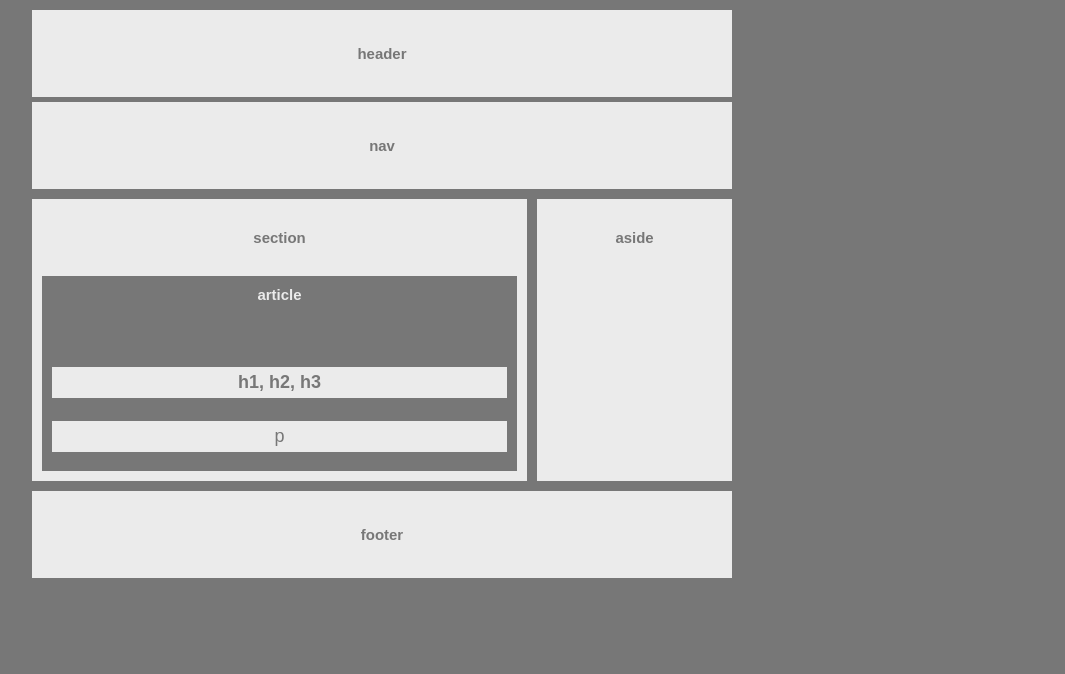
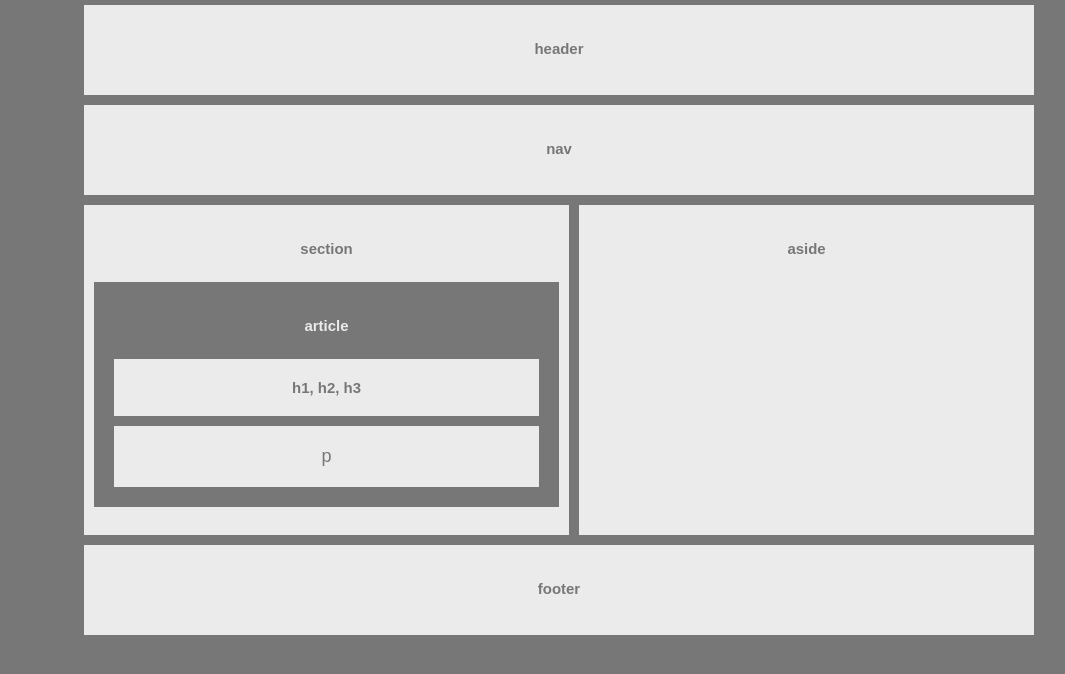
Before and after one commit to armonkahil/HW-Wireframe, a plain HTML site: page index.html in a window 1280 px wide. Shown: the whole page, without its empty margins (81-1146 px from the left). Drawn offline with Linux system fonts and the light colour scheme.

Commit message:
Never give up

```diff
--- a/index.html
+++ b/index.html
@@ -1,48 +1,38 @@
 <!DOCTYPE html>
 <html lang="en-us">
     <head>
-        <meta charset = "utf-8">
+        <meta charset = "UTF-8">
         <link rel="stylesheet" type="text/css" href = "style.css">
         <Title>Wire Frame Assignment</Title>
     </head>
     <body>
-        <div class = "container">
-
         <!--Header-->
         <header>
             <h5>header</h5>
         </header>
-
         <!--Nav Bar-->
         <nav>
             <h5>nav</h5>
         </nav>
+        <div class="clearfix">
             <!--Section-->
-            <div class="clearfix">
-                <div class="clearfix">
             <section>
                 <h5>section</h5>
-                                <div>
                     <!--Article contained in Section with a heading-->
-                                    <article class = "clearfix">
+                        <article>
                             <!--Heading tag within Article section-->
                             <h5 id="greybox">article</h5>
-                                            <div id="innerbox" class = "clearfix">
-                                                <h4>h1, h2, h3</h4>
-                                                <p>p</p>
-                                            </div>
+                                <h5 class="innerbox">h1, h2, h3</h5>
+                                <p class="innerbox">p</p>
                         </article>
-                                </div>
             </section>
             <!--Aside-->
-                        <aside class = "clearfix">
+            <aside>
                 <h5>aside</h5>
             </aside>
-                    </div>
         </div>
         <footer>
             <h5>footer</h5>
         </footer>
-        </div>
     </body>
 </html>
--- a/style.css
+++ b/style.css
@@ -1,9 +1,9 @@
 *, *::after, *::before {
     box-sizing: border-box;
-  }
+}
 
-  .clearfix::after {
-    content: "";
+.clearfix::after {
+    content: " ";
     display: block;
     clear: both;
 }
@@ -13,68 +13,58 @@ body {
     color: #777;
     background: #777;
     width: 960px;
+    margin: 0 auto;
     font-size: 18px;
     text-align: center;
+
 }
 
-.container {
-    margin: 10px;
-    margin-left: 100px;
-    margin-right: 150px;
-    height: auto;
-
-}
-header, nav, footer  {
+header, nav, footer {
     background: #ebebeb;
-    padding: 5px;
-    margin: 5px;
+    height: 100px;
+    padding: 10px;
+    border: 5px solid #777;
 
 }
 
 section {
     background: #ebebeb;
     width: 495px;
-    margin: 5px;
+    height: 340px;
+    padding: 10px;
+    border: 5px solid #777;
     float: left;
-    height: auto;
 }
 
 aside {
     background: #ebebeb;
-    margin: 5px;
+    width: 465px;
+    height: 340px;
+    padding: 10px;
+    border: 5px solid #777;
     float: left;
-    width: 195px;
-    height: 282px;
-
 }
 
  article {
     color: #ebebeb;
     background: #777;
-    display: block;
-    margin: 10px;
+    border: 10px solid #777;
+}
+
+h5, p {
+    color: #777;
+    background: #ebebeb;
 
 }
 
-h1, h2, h3, h4, h5, p {
-    color: #777;
-    background: #ebebeb;
-    padding: 5px;
-
-}
-#innerbox {
-    /* overflow: auto; */
-    margin: 5px;
-    padding: 5px;
-    padding-bottom: 1px;
-    display:block;
+.innerbox {
+    overflow: hidden;
+    margin: 5px 10px 10px;
+    padding: 20px;
 }
 
 
 #greybox {
     background: #777;
-    /* margin-bottom:5px; */
     color: #ebebeb;
-    background-color: #777;
-    padding: 10px;
 }
```
Lines whose indentation alone changed are shown as unchanged.
